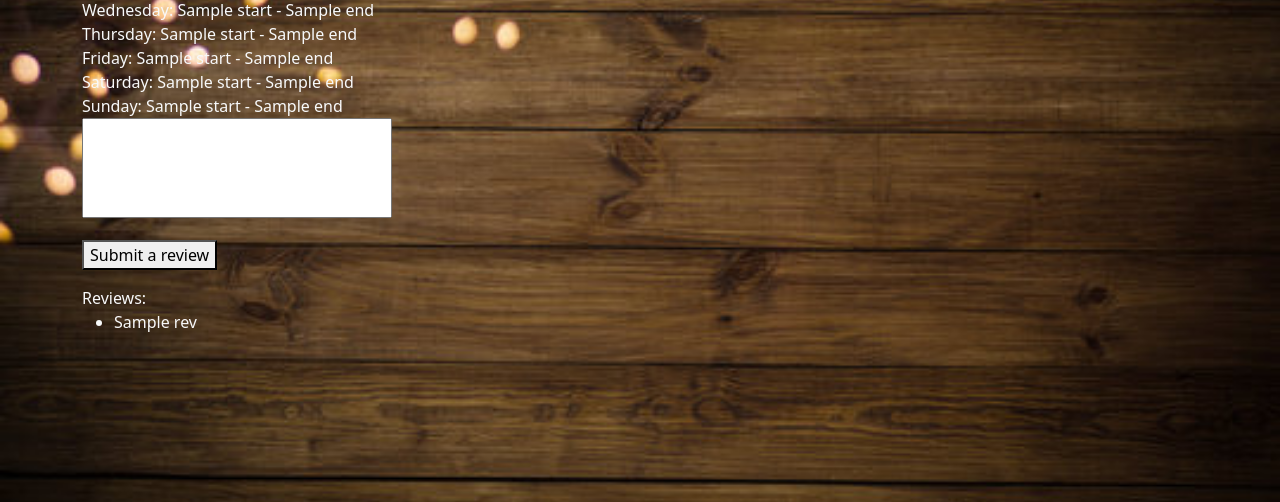
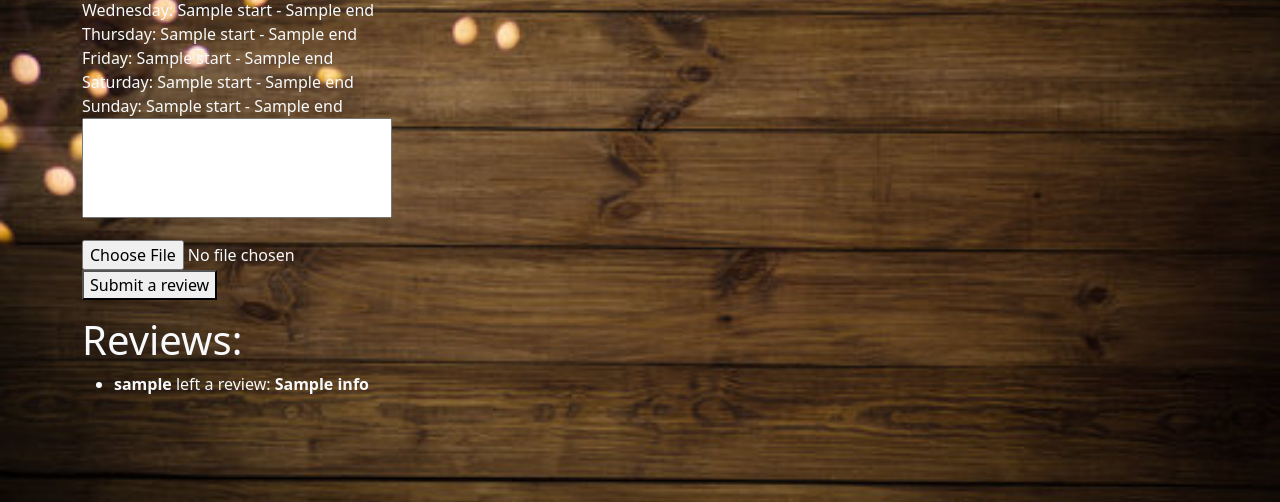
Before and after one commit to emcchen/CoffeesHop-Project, a Python web app: template templates/shop_details.html in a window 1280 px wide. Shown: the part 298-800 px from the top of the page. Run offline with Jinja, Linux system fonts and the light colour scheme; the template is opened without the code that fills it: most values are stand-ins (such as "Sample title", 1, 10 or a date in 2020).

Commit message:
added form to submit review photos

```diff
--- a/templates/shop_details.html
+++ b/templates/shop_details.html
@@ -91,6 +91,27 @@
         </div>
     </div>
 
+
+
+    <form action="/post-for-data" id="leave-review" method="POST" enctype="multipart/form-data">
+        <input id="hidden-user" type="hidden" value= "{{ session['current_user'] }}">
+        <p>
+            <textarea id="reviewed" type="text" style="margin: 0px; height: 100px; width: 310px; resize:none;"></textarea>
+        </p>
+            <input id="file" type="file" name="my-file">
+        <p>
+            <button type="submit">Submit a review</button>
+        </p>
+    </form>
+
+
+    <!-- C&P original
+
+        <form action="/post-for-data" method="post" enctype="multipart/form-data">
+        <input type="file" name="my-file">
+        <input type="submit">
+    </form>
+
     <form id="leave-review" method="POST">
         <input id="hidden-user" type="hidden" value= "{{ session['current_user'] }}">
         <p>
@@ -99,14 +120,18 @@
         <p>
             <button type="submit">Submit a review</button>
         </p>
-    </form>
+    </form> -->
+
+
 
 
     <div>
-    Reviews:
+
+
+    <h1>Reviews:</h1>
         <ul>
-            {% for rev in shop_reviews %}
-                <li>  {{ rev }} </li>
+            {% for info in shop_info %}
+                <li>  <b>{{ info.user.username }}</b> left a review: <b>{{ info }}</b></li>
             {% endfor %}
         </ul>
     </div>
```
